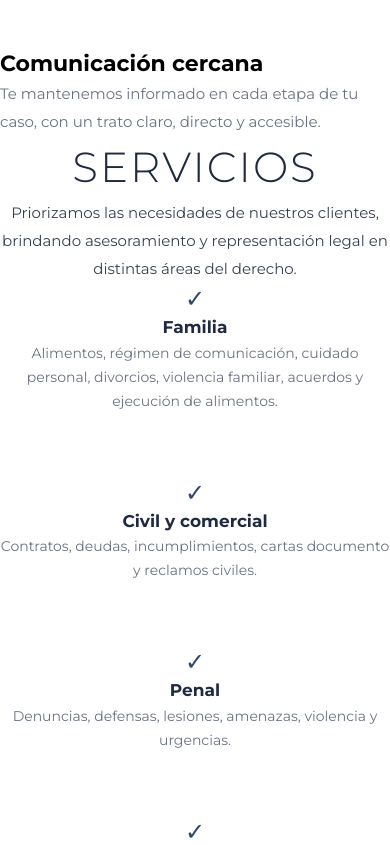
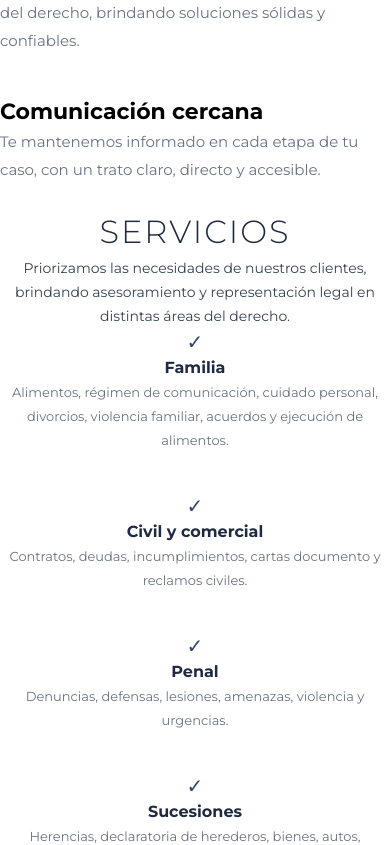
Before and after one commit to MaximilianoFamozo98/estudio-juridico-web, a Next.js app: page / in a window 390 px wide. Shown: the part 2620-3465 px from the top of the page. Built offline with nearby package versions, Linux system fonts and the light colour scheme.

Commit message:
probando service responsive

```diff
--- a/src/app/page.js
+++ b/src/app/page.js
@@ -12,9 +12,13 @@ export default function Home() {
     <main>
       <Navbar />
       <Hero />
+      <br></br>
       <About />
+      <br></br>
       <WhyChooseUs />
+      <br></br>
       <Services />
+      <br></br>
       <Team />
       <Contact />
       <Footer />
--- a/src/components/Services.jsx
+++ b/src/components/Services.jsx
@@ -44,35 +44,20 @@ export default function Services() {
     },
   ];
 
-
   return (
     <AnimationWrapper>
-      <section id="services" className="scroll-mt-[80px] py-28 flex justify-center">
+      <section
+        id="services"
+        className="scroll-mt-[80px] py-28 flex justify-center"
+      >
         <div className="max-w-[1200px] w-full px-6">
           {/* Header */}
           <div className="flex flex-col items-center text-center mb-20">
-            <h2
-              className="
-      text-[42px] md:text-[46px]
-      font-light
-      uppercase
-      tracking-[2px]
-      text-[#1F2A40]
-      mb-6
-    "
-            >
+            <h2 className="text-[32px] md:text-[46px] font-light uppercase tracking-[2px] text-[#1F2A40] mb-6">
               Servicios
             </h2>
 
-            <p
-              className="
-      w-full
-      max-w-[760px]
-      text-[15px]
-leading-7
-      text-gray-700
-    "
-            >
+            <p className="w-full max-w-[760px] text-[14px] md:text-[15px] leading-6 md:leading-7 text-gray-700">
               Priorizamos las necesidades de nuestros clientes, brindando
               asesoramiento y representación legal en distintas áreas del
               derecho.
@@ -80,22 +65,16 @@ leading-7
           </div>
 
           {/* Servicios */}
-          <div className="grid md:grid-cols-2 gap-y-16 gap-x-20 place-items-center">
+         <div className="grid md:grid-cols-2 gap-y-10 md:gap-y-16 gap-x-20 place-items-center">
   {services.map((service, index) => (
-              <div
-                key={index}
-                className="flex flex-col items-center text-center px-4"
-              >
-                {/* icono */}
-                <div className="mb-5 text-2xl text-[#30476D]">✓</div>
+    <div key={index} className="flex flex-col items-center text-center px-4">
+      <div className="mb-4 md:mb-5 text-xl md:text-2xl text-[#30476D]">✓</div>
 
-                <h3
-                  className="text-[17px] font-semibold text-[#1F2A40] mb-4"
-                >
+      <h3 className="text-[16px] md:text-[17px] font-semibold text-[#1F2A40] mb-3 md:mb-4">
         {service.title}
       </h3>
 
-                <p className="text-gray-500 leading-6 text-[14px] max-w-[420px]">
+      <p className="text-gray-500 leading-6 text-[13px] md:text-[14px] max-w-[420px]">
         {service.description}
       </p>
     </div>
```
Lines whose indentation alone changed are shown as unchanged.
